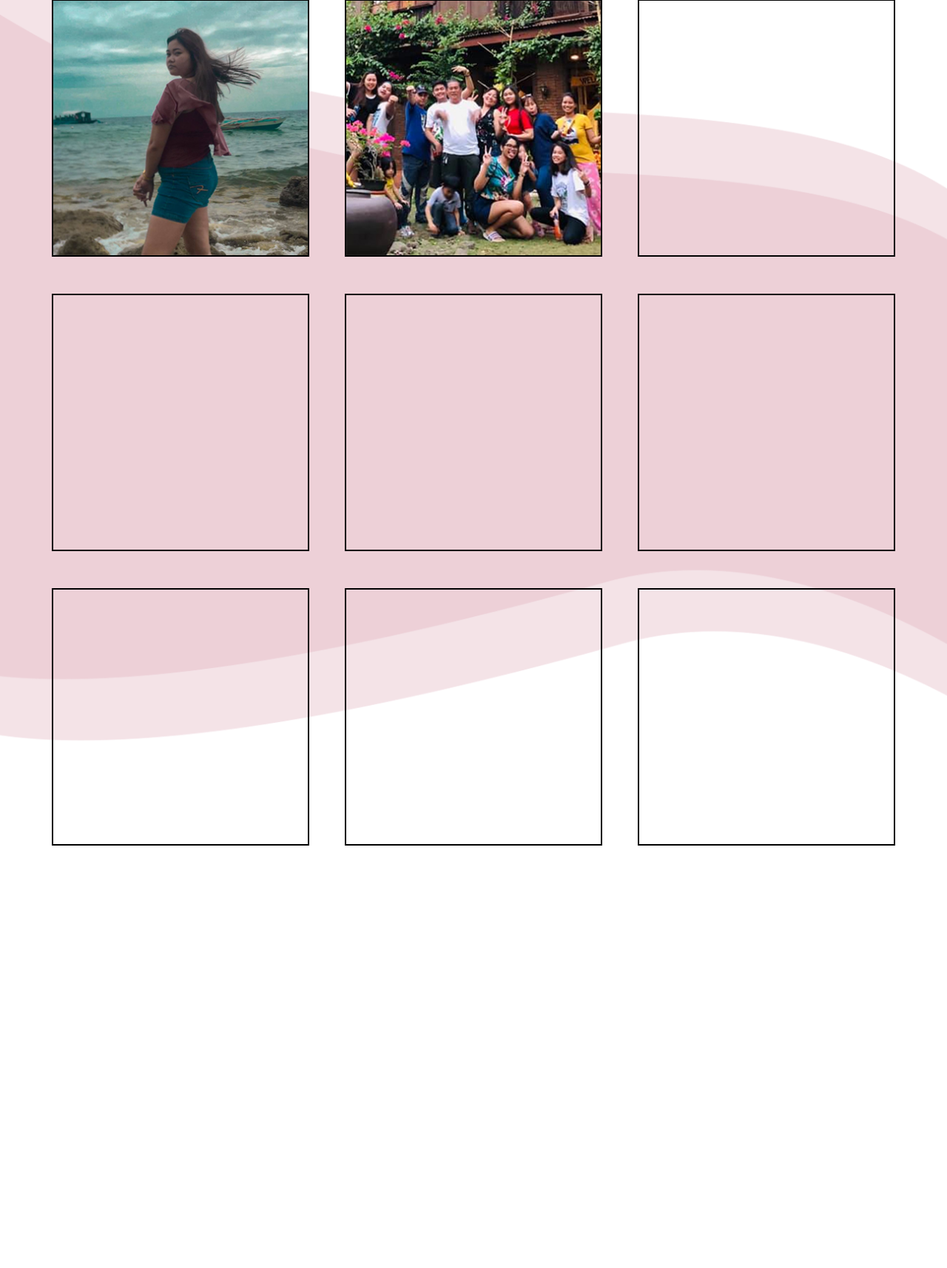
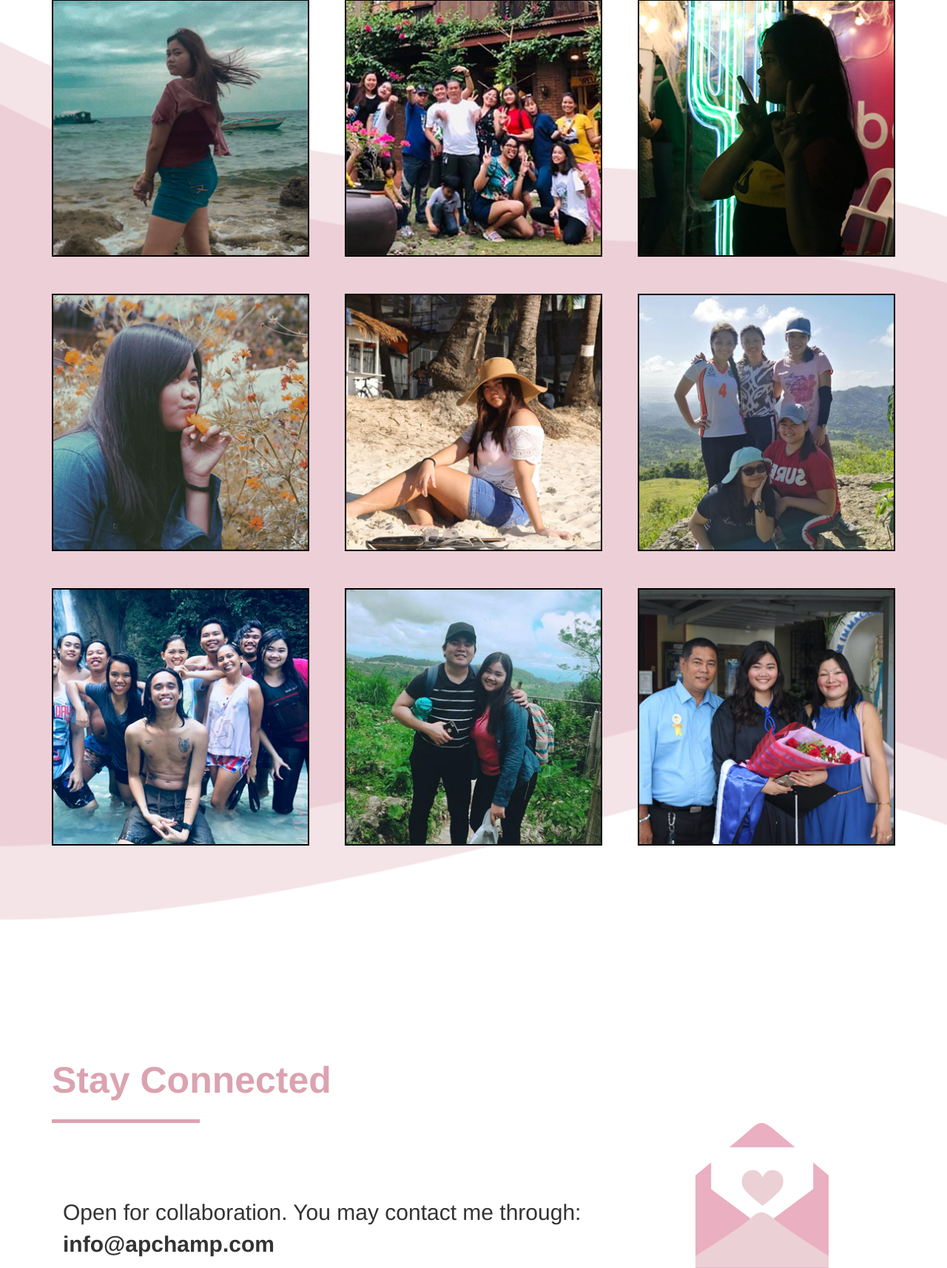
Before and after one commit to azapatrick/azapatrick.github.io, a PHP site: page /apchamp/index.html in a window 1280 px wide. Shown: the part 1139-2853 px from the top of the page at 74% size. Before the commit the page ends 2282 px from the top, so only its background shows below. Run offline with PHP 8.4, Linux system fonts and the light colour scheme; some libraries are stand-ins or nearby versions; some web fonts are replaced.

Commit message:
gallery and email front end

```diff
--- a/apchamp/css/style.css
+++ b/apchamp/css/style.css
@@ -31,6 +31,11 @@ a.navbar-brand {
 }
 div#navbar {
     background-color: transparent;
+}
+.navbar-default.scrolled {
+    background-color: #edd0d7 !important;
+    border-color: #edd0d7 !important;
+    height: 121px;
 }
 .navbar-default .navbar-nav>li>a{
     color: #000;
@@ -156,3 +161,13 @@ button.read-button{
   font-weight: bold;
 /*  padding: 16px 32px;*/
 }
+.content-gallery{
+    margin-bottom: 270px;
+}
+.email-slogan{
+    font-size: 30px;
+    margin-top: 100px;
+}
+.email-slogan span{
+    font-weight: bold;
+}
--- a/apchamp/index.html
+++ b/apchamp/index.html
@@ -62,7 +62,7 @@
 		</div>
 	</div>
 	<div class="container-fluid bg-content">
-		<div class="container">
+		<div class="container content-gallery">
 			<div class="blog">
 				<h1>blogs</h1>
 				<div class="square-h1"></div>
@@ -82,29 +82,64 @@
 					    <div class="text">KampoJuan</div>
 					 </div>
 				</div>
-				<div class="col-md-4 div-last">
-
+				<div class="col-md-4 div-last content-topic">
+					<img src="img/sugbo.jpg" class="image">
+					<div class="middle">
+					    <div class="text">Sugbo Mercado</div>
+					 </div>
 				</div>
-				<div class="col-md-4">
-
+				<div class="col-md-4 content-topic">
+					<img src="img/eden.jpg" class="image">
+					<div class="middle">
+					 	<div class="text">Eden Solace</div>
+					</div>
 				</div>
-				<div class="col-md-4">
-
+				<div class="col-md-4 content-topic">
+					<img src="img/boracay.jpg" class="image">
+					<div class="middle">
+					 	<div class="text">Boracay</div>
+					</div>
 				</div>
-				<div class="col-md-4 div-last">
-
+				<div class="col-md-4 div-last content-topic">
+					<img src="img/sirao.jpg" class="image">
+					<div class="middle">
+					 	<div class="text">Sirao Peak</div>
+					</div>
 				</div>
-				<div class="col-md-4">
-
+				<div class="col-md-4 content-topic">
+					<img src="img/kawasan.jpg" class="image">
+					<div class="middle">
+					 	<div class="text">Kawasan Falls</div>
+					</div>
 				</div>
-				<div class="col-md-4">
-
+				<div class="col-md-4 content-topic">
+					<img src="img/osmena.jpg" class="image">
+					<div class="middle">
+					 	<div class="text">Osmena Peak</div>
+					</div>
 				</div>
-				<div class="col-md-4 div-last">
-
+				<div class="col-md-4 div-last content-topic">
+					<img src="img/cs.jpg" class="image">
+					<div class="middle">
+					 	<div class="text">My CS Journey</div>
+					</div>
 				</div>
 			</div>
 
+		</div>
+	</div>
+	<div class="container">
+		<div class="blog">
+			<h1>Stay Connected</h1>
+				<div class="square-h1"></div>
+		</div>
+	</div>
+	<div class="container">
+		<div class="col-md-9 email-slogan">
+			<p>Open for collaboration. You may contact me through: <span>info@apchamp.com</span></p>
+		</div>
+		<div class="col-md-3">
+			<img src="img/mail-icon.png">
 		</div>
 	</div>
 
@@ -132,5 +167,13 @@
 		 })
 		})
     </script>
+    <script type="text/javascript">
+		$(function () {
+		  $(document).scroll(function () {
+		    var $nav = $(".navbar-default");
+		    $nav.toggleClass('scrolled', $(this).scrollTop() > $nav.height());
+		  });
+		});
+    </script>
 
 </html>
```
Also changed, not shown: apchamp/img/Sugbo.jpg (added), apchamp/img/boracay.jpg (added), apchamp/img/cs.jpg (added), apchamp/img/eden.jpg (added), apchamp/img/kawasan.jpg (added), apchamp/img/mail-icon.png (added), apchamp/img/osmena.jpg (added), apchamp/img/sirao.jpg (added).
